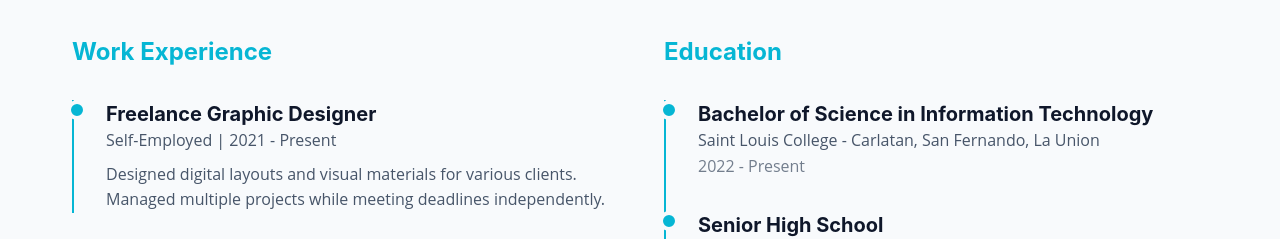
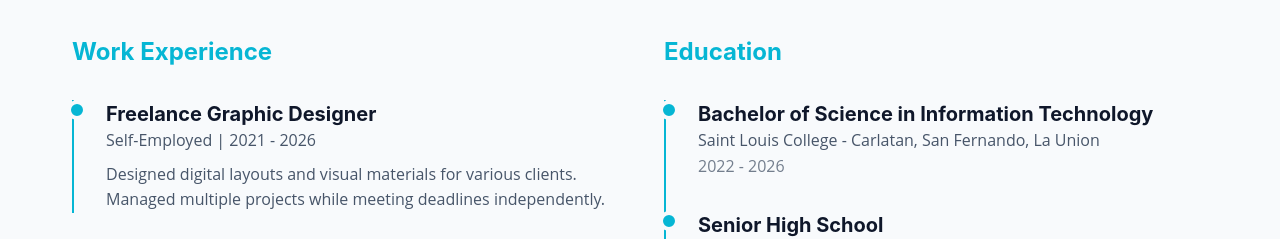
Before and after one commit to cabreranikolai/portfolio, a React (Vite) app: page / in a window 1280 px wide. Shown: the part 3400-3639 px from the top of the page. Built offline with nearby package versions, Linux system fonts and the light colour scheme.

Commit message:
I am back baby!

```diff
--- a/src/sections/Experience.jsx
+++ b/src/sections/Experience.jsx
@@ -4,7 +4,7 @@ const experienceData = [
     {
         role: 'Freelance Graphic Designer',
         company: 'Self-Employed',
-        period: '2021 - Present',
+        period: '2021 - 2026',
         description: 'Designed digital layouts and visual materials for various clients. Managed multiple projects while meeting deadlines independently.'
     }
 ];
@@ -13,7 +13,7 @@ const educationData = [
     {
         degree: 'Bachelor of Science in Information Technology',
         school: 'Saint Louis College - Carlatan, San Fernando, La Union',
-        period: '2022 - Present'
+        period: '2022 - 2026'
     },
     {
         degree: 'Senior High School',
```
Also changed, not shown: 1 other file (tests, documents, lock files or other folders).
